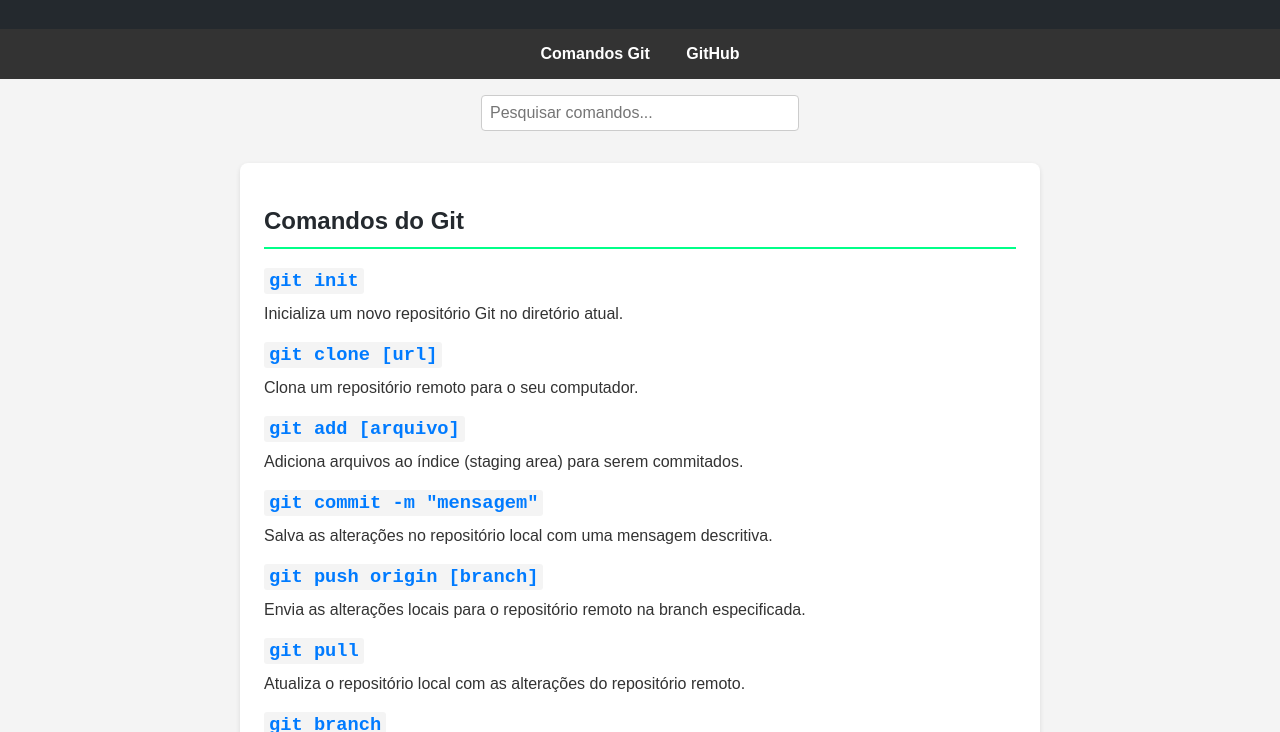
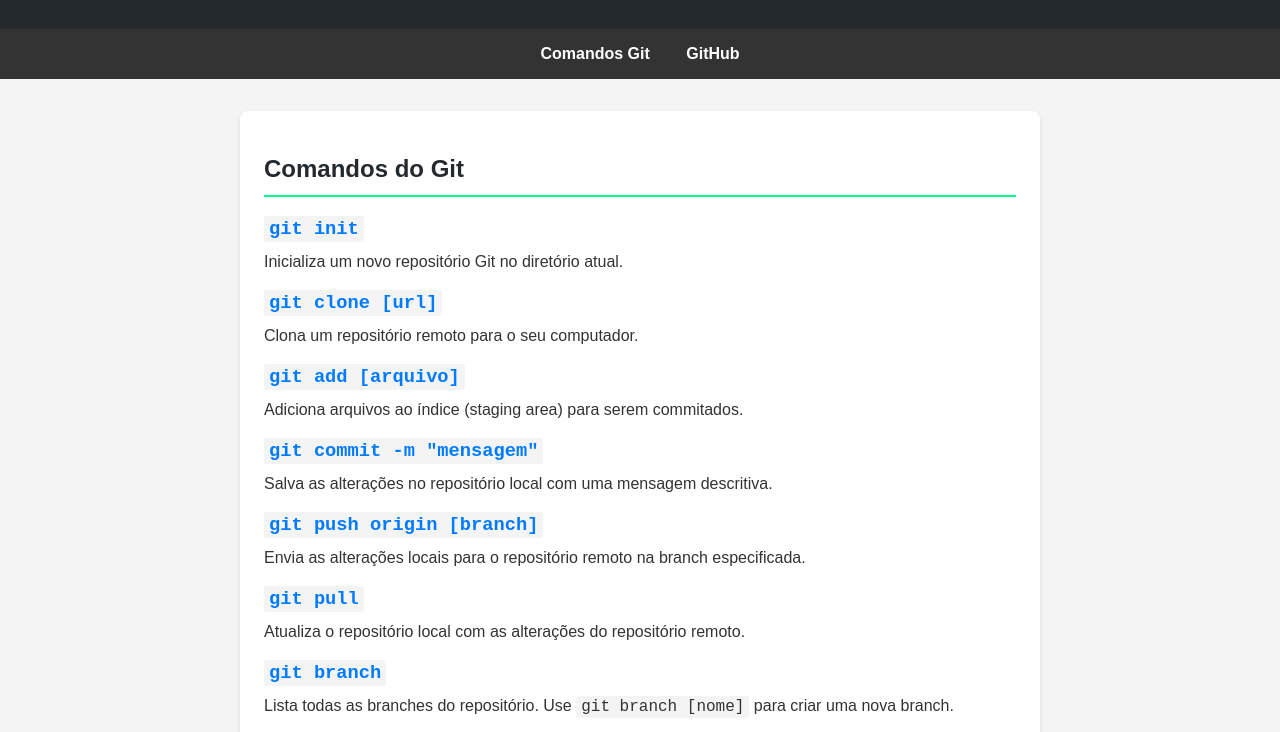
Before and after one commit to nicolascardosoandrade/Comandos, a plain HTML site: page index.html in a window 1280 px wide. Shown: the part 80-812 px from the top of the page. Drawn offline with Linux system fonts and the light colour scheme.

Commit message:
Primeiro commit do projeto

```diff
--- a/index.html
+++ b/index.html
@@ -14,9 +14,6 @@
         <a href="#git-commands">Comandos Git</a>
         <a href="#github-commands">GitHub</a>
     </nav>
-    <div class="search-container">
-        <input type="text" id="searchInput" placeholder="Pesquisar comandos..." onkeyup="searchCommands()">
-    </div>
     <div class="container">
         <div class="section" id="git-commands">
             <h2>Comandos do Git</h2>
```
